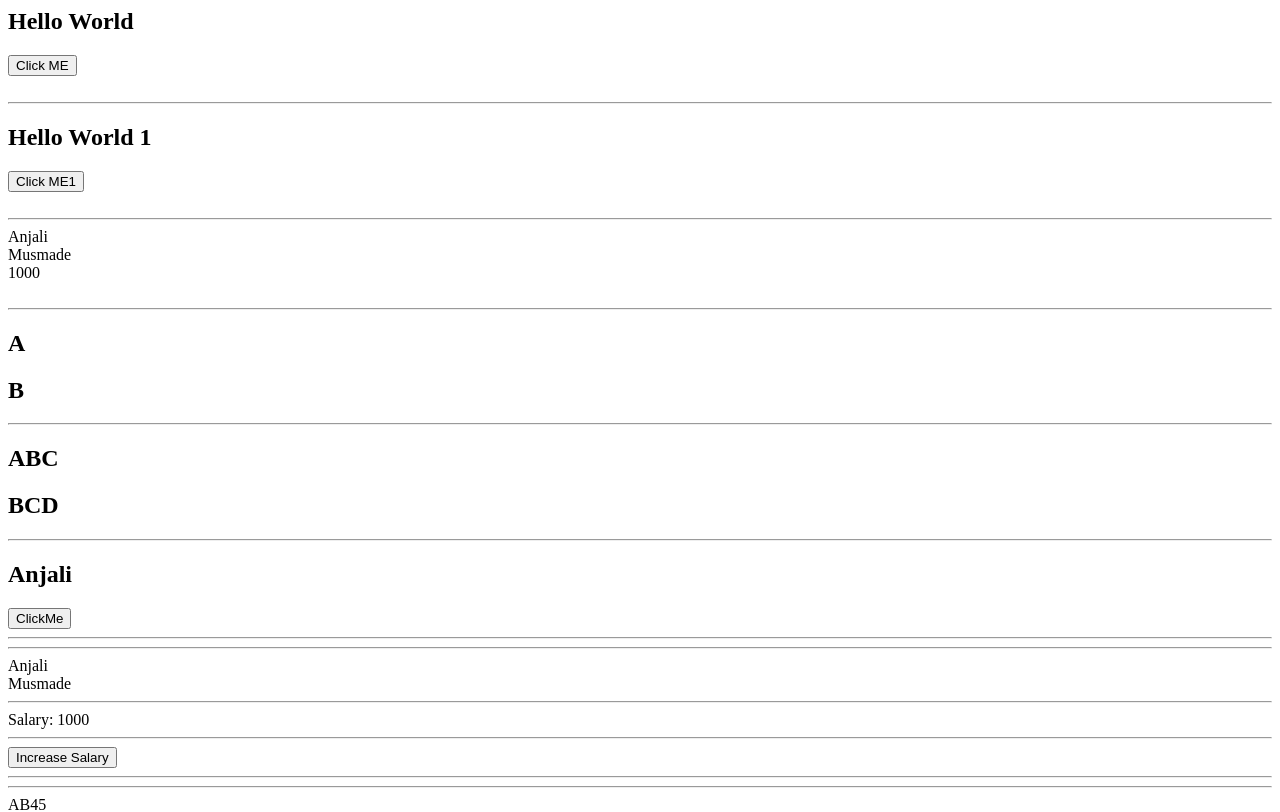
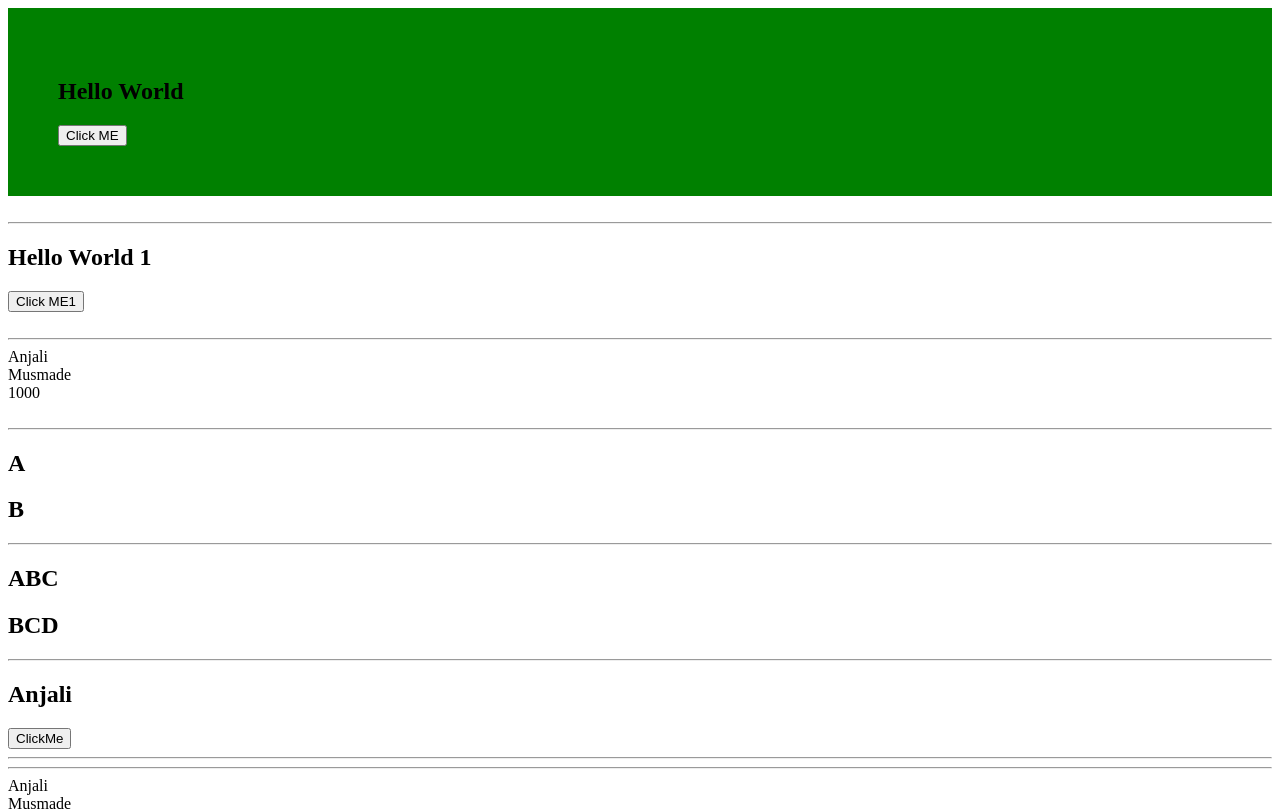
Before and after one commit to AnjaliMusmade/day1-basic-react, a React (Create React App) app: page / in a window 1280 px wide. Shown: the top 812 px of the page. Built offline with nearby package versions, Linux system fonts and the light colour scheme.

Commit message:
1 file modified

```diff
--- a/components/HelloWorld.tsx
+++ b/components/HelloWorld.tsx
@@ -2,18 +2,21 @@ import React from 'react';
 
 export default function HelloWorld(){
   return(
-  <div>
+  <div style={{backgroundColor:"green", padding:50}}>
   <div><h2>Hello World</h2></div>
   <button>Click ME</button>
   </div>
   )
 };
 
+function Handle(){
+  alert("First button clicked event fired!!!!!!!!!");
+}
 export function HelloWorld1(){
   return(
   <div>
   <div><h2>Hello World 1</h2></div>
-  <button>Click ME1</button>
+  <button onCLick={Handle}>Click ME1</button>
   </div>
   )
 };
```
